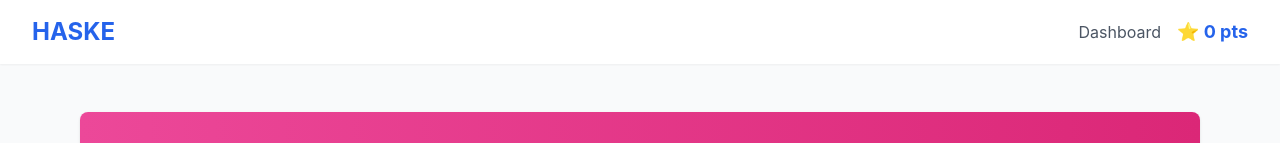
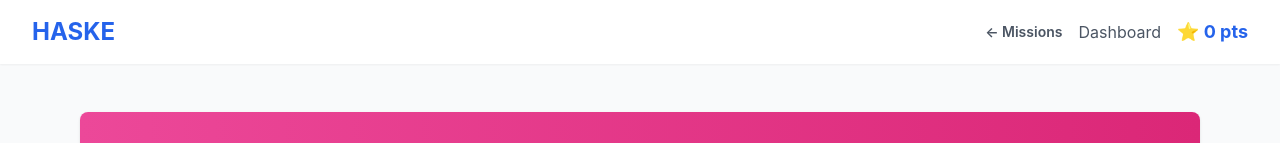
Before and after one commit to faabsfoodstop-commits/Campus-X-haske, a React (Vite) app: page /instagram-follow in a window 1280 px wide. Shown: the top 143 px of the page. Built offline with nearby package versions, Linux system fonts and the light colour scheme; no server answers; the database is empty; sample sign-in values are in the browser's storage; the HTML template or start-up script is replaced by a standard one.

Commit message:
Add 'Back to Missions' navigation button to all activity pages
Users can now easily return to Daily Missions page from:
- Video Ads page
- Instagram Follow page
- Spin Wheel page
- Trivia page

Added '← Missions' button in navigation bar of each activity page.

```diff
--- a/src/pages/InstagramFollow.jsx
+++ b/src/pages/InstagramFollow.jsx
@@ -210,6 +210,12 @@ export default function InstagramFollow() {
             <h1 className="text-2xl font-bold text-primary">HASKE</h1>
             <div className="flex gap-4 items-center">
               <button
+                onClick={() => navigate('/daily-missions')}
+                className="text-gray-600 hover:text-primary text-sm font-semibold"
+              >
+                ← Missions
+              </button>
+              <button
                 onClick={() => navigate('/dashboard')}
                 className="text-gray-600 hover:text-primary"
               >
--- a/src/pages/SpinWheel.jsx
+++ b/src/pages/SpinWheel.jsx
@@ -256,6 +256,12 @@ export default function SpinWheel() {
             <h1 className="text-2xl font-bold text-primary">HASKE</h1>
             <div className="flex gap-4 items-center">
               <button
+                onClick={() => navigate('/daily-missions')}
+                className="text-gray-600 hover:text-primary text-sm font-semibold"
+              >
+                ← Missions
+              </button>
+              <button
                 onClick={() => navigate('/dashboard')}
                 className="text-gray-600 hover:text-primary"
               >
--- a/src/pages/Trivia.jsx
+++ b/src/pages/Trivia.jsx
@@ -203,6 +203,12 @@ export default function Trivia() {
             <h1 className="text-2xl font-bold text-primary">HASKE</h1>
             <div className="flex gap-4 items-center">
               <button
+                onClick={() => navigate('/daily-missions')}
+                className="text-gray-600 hover:text-primary text-sm font-semibold"
+              >
+                ← Missions
+              </button>
+              <button
                 onClick={() => navigate('/dashboard')}
                 className="text-gray-600 hover:text-primary"
               >
--- a/src/pages/VideoAds.jsx
+++ b/src/pages/VideoAds.jsx
@@ -179,6 +179,12 @@ export default function VideoAds() {
             <h1 className="text-2xl font-bold text-primary">HASKE</h1>
             <div className="flex gap-4 items-center">
               <button
+                onClick={() => navigate('/daily-missions')}
+                className="text-gray-600 hover:text-primary text-sm font-semibold"
+              >
+                ← Missions
+              </button>
+              <button
                 onClick={() => navigate('/dashboard')}
                 className="text-gray-600 hover:text-primary"
               >
```
